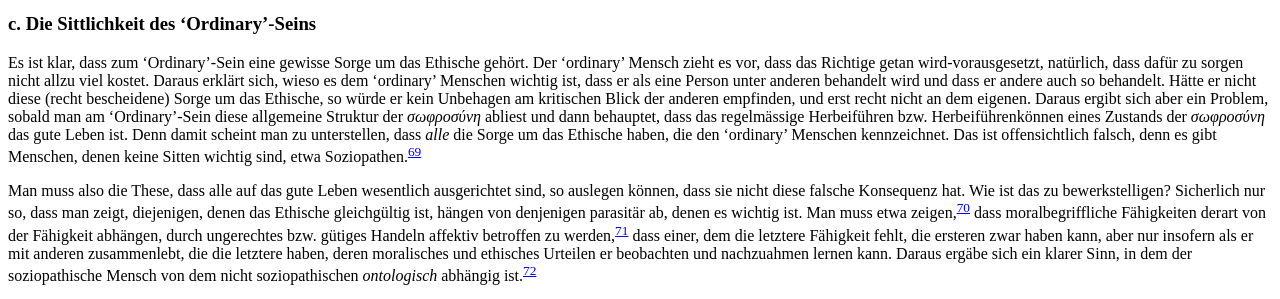
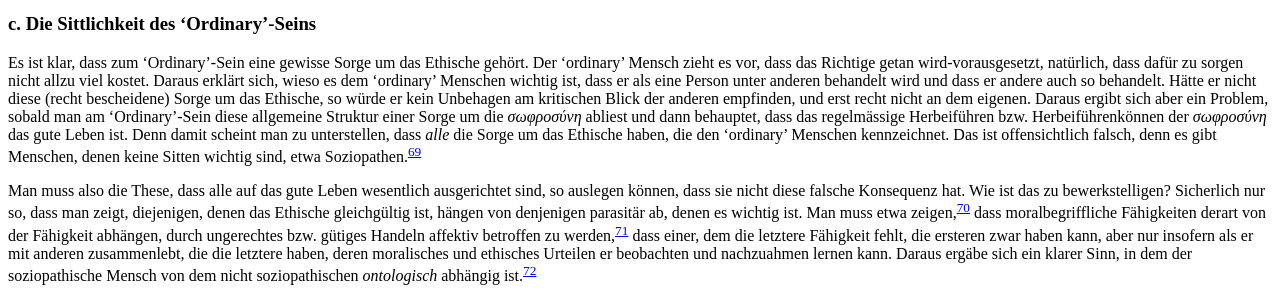
Before and after one commit to klepas/bruins-site, a Jekyll site: the page built from papers/_posts/2013-06-13-The-Struggle-for-the-Ordinary.md, in a window 1280 px wide and 900 px high, scrolled down 11664 px. Shown: the part 206-505 px from the top of the window. Built offline with Jekyll 4.4.1, drawn with Linux system fonts in a browser that asks for light colours; nearby versions of some CDN libraries; some web fonts are replaced.

Commit message:
Updated 2013-06-13-The-Struggle-for-the-Ordinary.md

```diff
--- a/papers/_posts/2013-06-13-The-Struggle-for-the-Ordinary.md
+++ b/papers/_posts/2013-06-13-The-Struggle-for-the-Ordinary.md
@@ -224,7 +224,7 @@
 
 ### c. Die Sittlichkeit des ‘Ordinary’-Seins
 
-Es ist klar, dass zum ‘Ordinary’-Sein eine gewisse Sorge um das Ethische gehört. Der ‘ordinary’ Mensch zieht es vor, dass das Richtige getan wird-vorausgesetzt, natürlich, dass dafür zu sorgen nicht allzu viel kostet. Daraus erklärt sich, wieso es dem ‘ordinary’ Menschen wichtig ist, dass er als eine Person unter anderen behandelt wird und dass er andere auch so behandelt. Hätte er nicht diese (recht bescheidene) Sorge um das Ethische, so würde er kein Unbehagen am kritischen Blick der anderen empfinden, und erst recht nicht an dem eigenen. Daraus ergibt sich aber ein Problem, sobald man am ‘Ordinary’-Sein diese allgemeine Struktur der _σωφροσύνη_ abliest und dann behauptet, dass das regelmässige Herbeiführen bzw. Herbeiführenkönnen eines Zustands der _σωφροσύνη_ das gute Leben ist. Denn damit scheint man zu unterstellen, dass _alle_ die Sorge um das Ethische haben, die den ‘ordinary’ Menschen kennzeichnet. Das ist offensichtlich falsch, denn es gibt Menschen, denen keine Sitten wichtig sind, etwa Soziopathen.[^69]
+Es ist klar, dass zum ‘Ordinary’-Sein eine gewisse Sorge um das Ethische gehört. Der ‘ordinary’ Mensch zieht es vor, dass das Richtige getan wird-vorausgesetzt, natürlich, dass dafür zu sorgen nicht allzu viel kostet. Daraus erklärt sich, wieso es dem ‘ordinary’ Menschen wichtig ist, dass er als eine Person unter anderen behandelt wird und dass er andere auch so behandelt. Hätte er nicht diese (recht bescheidene) Sorge um das Ethische, so würde er kein Unbehagen am kritischen Blick der anderen empfinden, und erst recht nicht an dem eigenen. Daraus ergibt sich aber ein Problem, sobald man am ‘Ordinary’-Sein diese allgemeine Struktur einer Sorge um die _σωφροσύνη_ abliest und dann behauptet, dass das regelmässige Herbeiführen bzw. Herbeiführenkönnen der _σωφροσύνη_ das gute Leben ist. Denn damit scheint man zu unterstellen, dass _alle_ die Sorge um das Ethische haben, die den ‘ordinary’ Menschen kennzeichnet. Das ist offensichtlich falsch, denn es gibt Menschen, denen keine Sitten wichtig sind, etwa Soziopathen.[^69]
 
 Man muss also die These, dass alle auf das gute Leben wesentlich ausgerichtet sind, so auslegen können, dass sie nicht diese falsche Konsequenz hat. Wie ist das zu bewerkstelligen? Sicherlich nur so, dass man zeigt, diejenigen, denen das Ethische gleichgültig ist, hängen von denjenigen parasitär ab, denen es wichtig ist. Man muss etwa zeigen,[^70] dass moralbegriffliche Fähigkeiten derart von der Fähigkeit abhängen, durch ungerechtes bzw. gütiges Handeln affektiv betroffen zu werden,[^71] dass einer, dem die letztere Fähigkeit fehlt, die ersteren zwar haben kann, aber nur insofern als er mit anderen zusammenlebt, die die letztere haben, deren moralisches und ethisches Urteilen er beobachten und nachzuahmen lernen kann. Daraus ergäbe sich ein klarer Sinn, in dem der soziopathische Mensch von dem nicht soziopathischen _ontologisch_ abhängig ist.[^72]
 
```
